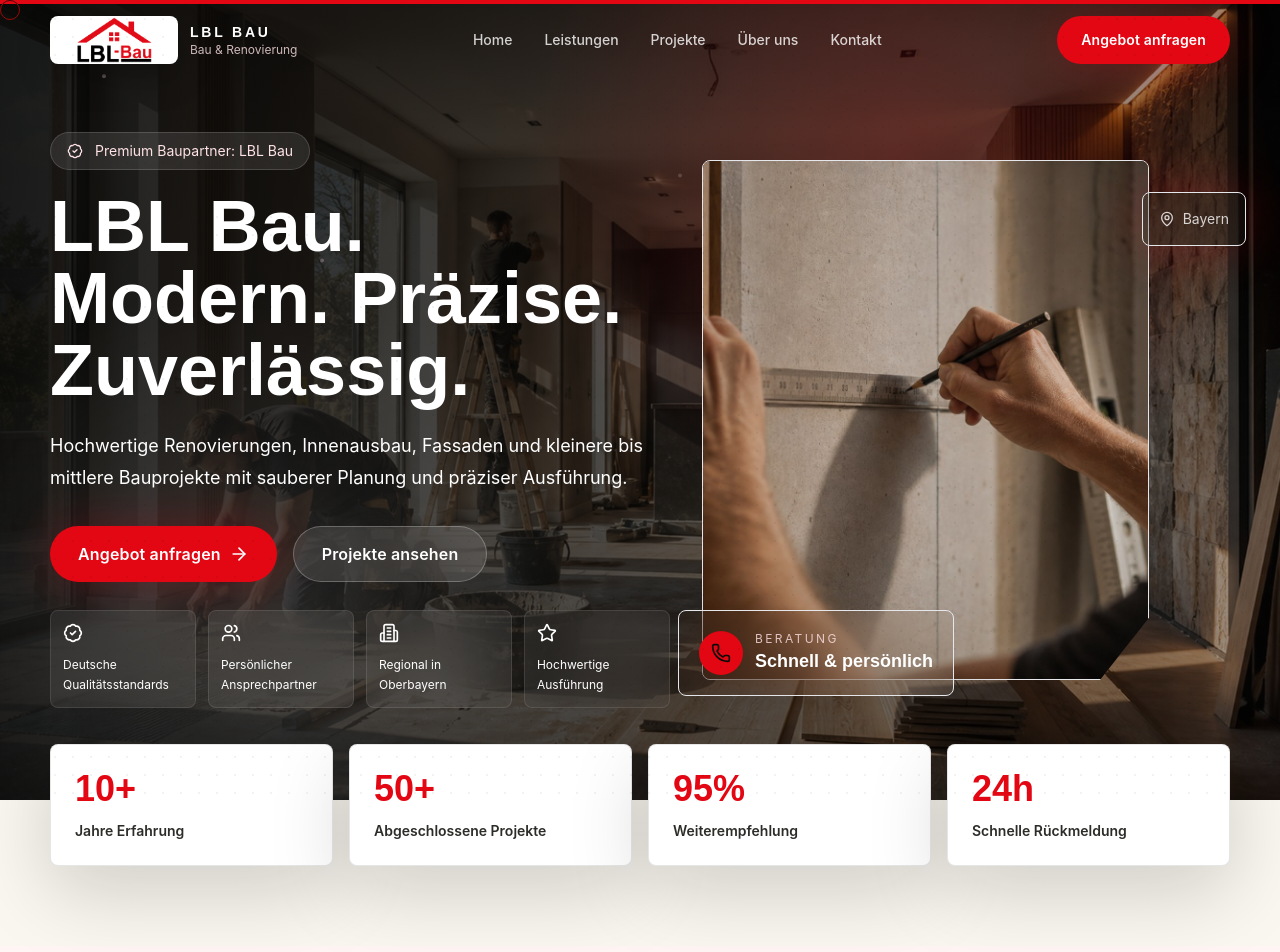
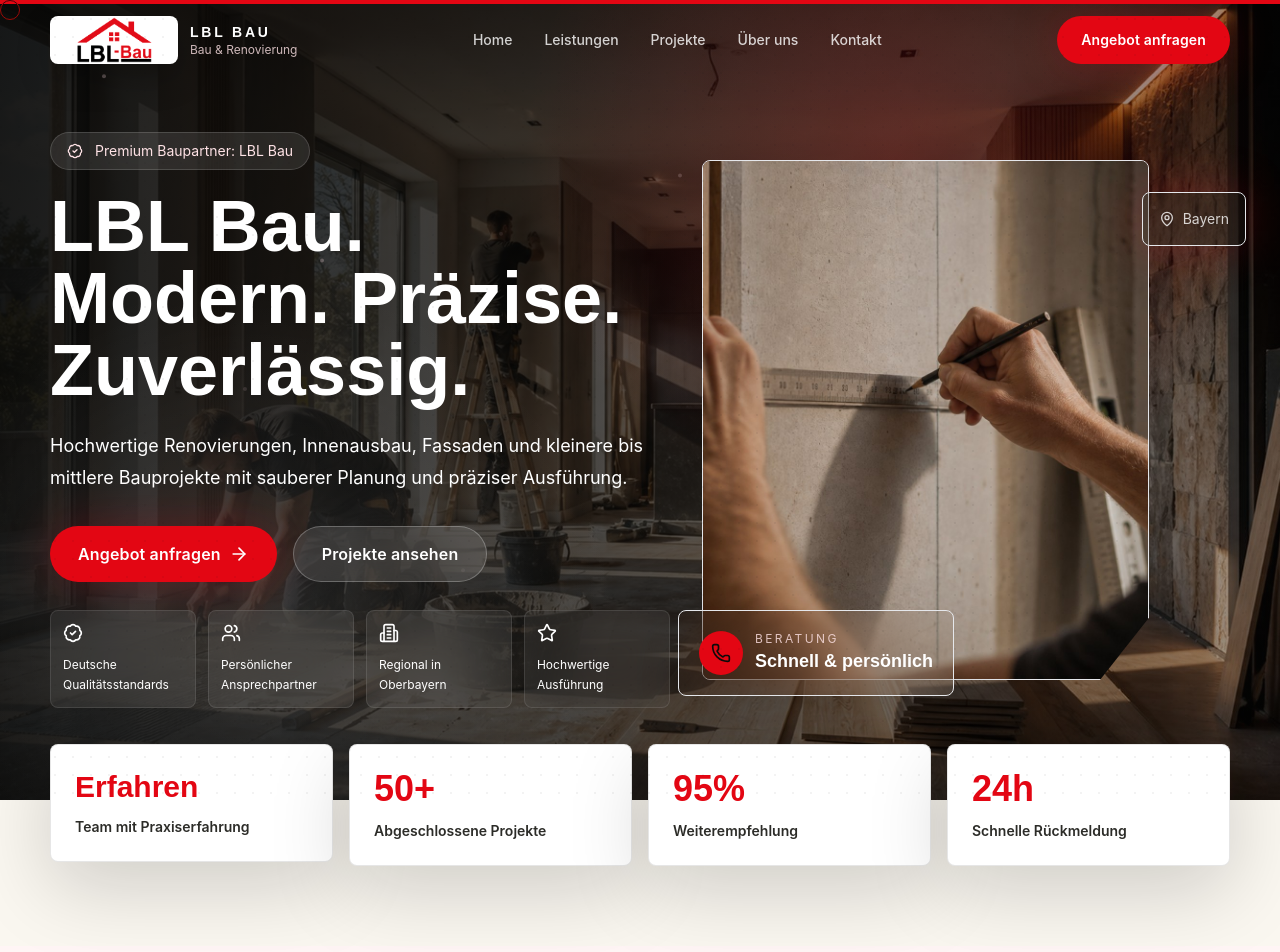
Before and after one commit to harishrvicfit-alt/lbl-bau, a Next.js app: page / in a window 1280 px wide. Shown: the top 952 px of the page. Built offline with nearby package versions, Linux system fonts and the light colour scheme.

Commit message:
fix: remove quantified experience claim

```diff
--- a/lib/data.ts
+++ b/lib/data.ts
@@ -31,7 +31,10 @@
 ];
 
 export const stats = [
-  { value: 10, suffix: "+", label: { de: "Jahre Erfahrung", hr: "Godina iskustva" } },
+  {
+    displayValue: { de: "Erfahren", hr: "Iskusni" },
+    label: { de: "Team mit Praxiserfahrung", hr: "Tim s praktičnim iskustvom" },
+  },
   { value: 50, suffix: "+", label: { de: "Abgeschlossene Projekte", hr: "Završenih projekata" } },
   { value: 95, suffix: "%", label: { de: "Weiterempfehlung", hr: "Preporuka klijenata" } },
   { value: 24, suffix: "h", label: { de: "Schnelle Rückmeldung", hr: "Brz odgovor" } },
--- a/sections/stats.tsx
+++ b/sections/stats.tsx
@@ -27,10 +27,16 @@
             >
               <CardContent>
                 <p
-                  className="font-display text-4xl font-black text-sand-500"
+                  className={`font-display font-black text-sand-500 ${
+                    "displayValue" in stat && stat.displayValue ? "text-3xl" : "text-4xl"
+                  }`}
                   style={{ color: "#e30613" }}
                 >
-                  <Counter value={stat.value} suffix={stat.suffix} />
+                  {"displayValue" in stat && stat.displayValue ? (
+                    localize(stat.displayValue, language)
+                  ) : "value" in stat ? (
+                    <Counter value={stat.value} suffix={stat.suffix} />
+                  ) : null}
                 </p>
                 <p
                   className="mt-3 text-sm font-semibold text-anthracite-800"
```
